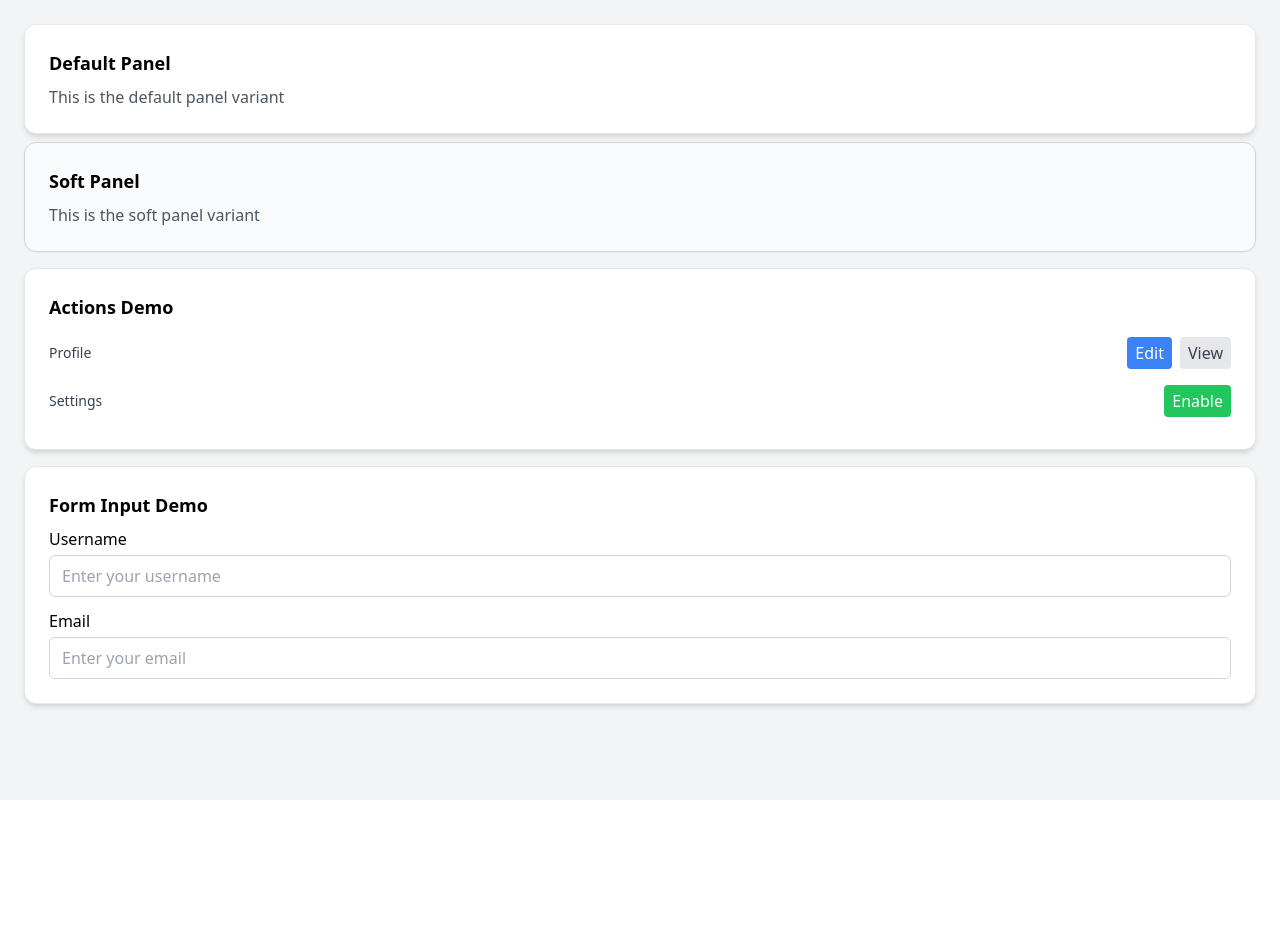
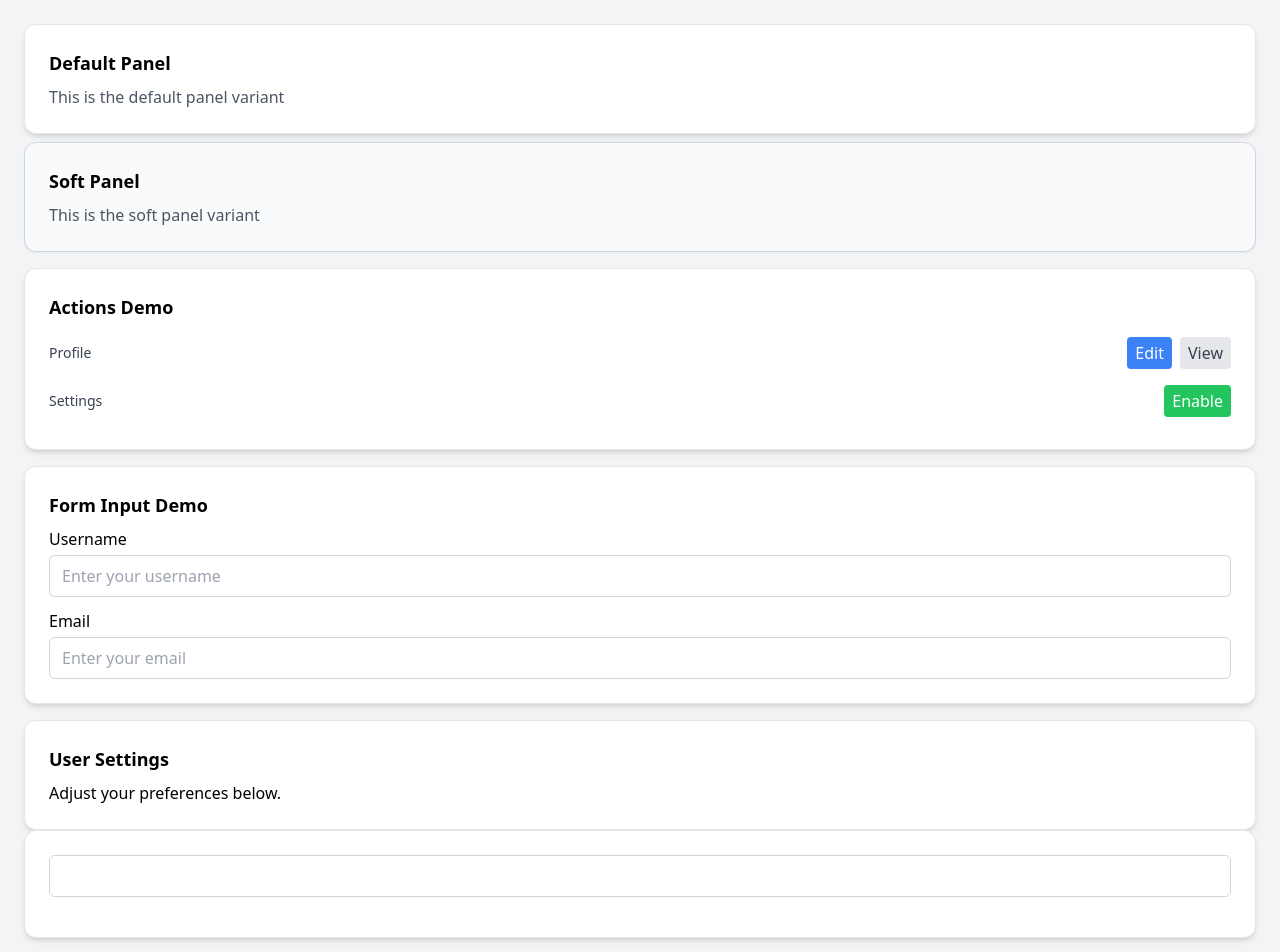
Before and after one commit to gaiabulbanix/react-onboarding-projects-v3, a React (Vite) app in the folder r9-tailwind-foundations/: page / in a window 1280 px wide. Shown: the top 952 px of the page. Before the commit the page ends 800 px from the top, so only its background shows below. Built offline with nearby package versions, Linux system fonts and the light colour scheme.

Commit message:
feat: created SettingsPanel, started base panel code

```diff
--- a/r9-tailwind-foundations/src/App.jsx
+++ b/r9-tailwind-foundations/src/App.jsx
@@ -1,6 +1,7 @@
 import Panel from "./components/scaffold/Panel";
 import ActionRow from "./components/scaffold/ActionRow";
 import FormInput from "./components/scaffold/FormInput";
+import SettingsPanel from "./pages/SettingsPanel";
 
 export default function App() {
   return (
@@ -29,6 +30,9 @@ export default function App() {
         <FormInput label="Email" placeholder="Enter your email" className="mt-3" />
       </Panel>
 
+      <SettingsPanel>
+
+      </SettingsPanel>
     </div>
   );
 }
--- /dev/null
+++ b/r9-tailwind-foundations/src/pages/SettingsPanel.jsx
@@ -0,0 +1,18 @@
+import Panel from "../components/scaffold/Panel";
+import ActionRow from "../components/scaffold/ActionRow";
+import FormInput from "../components/scaffold/FormInput";
+
+export default function SettingsPanel() {
+    return (
+        <div className="py-4">
+            <Panel title="User Settings">
+                {/* { content here} */}
+                <p>Adjust your preferences below.</p>
+            </Panel>
+            <Panel>
+                <FormInput></FormInput>
+                <ActionRow></ActionRow>
+            </Panel>
+        </div>
+    );
+}
```
